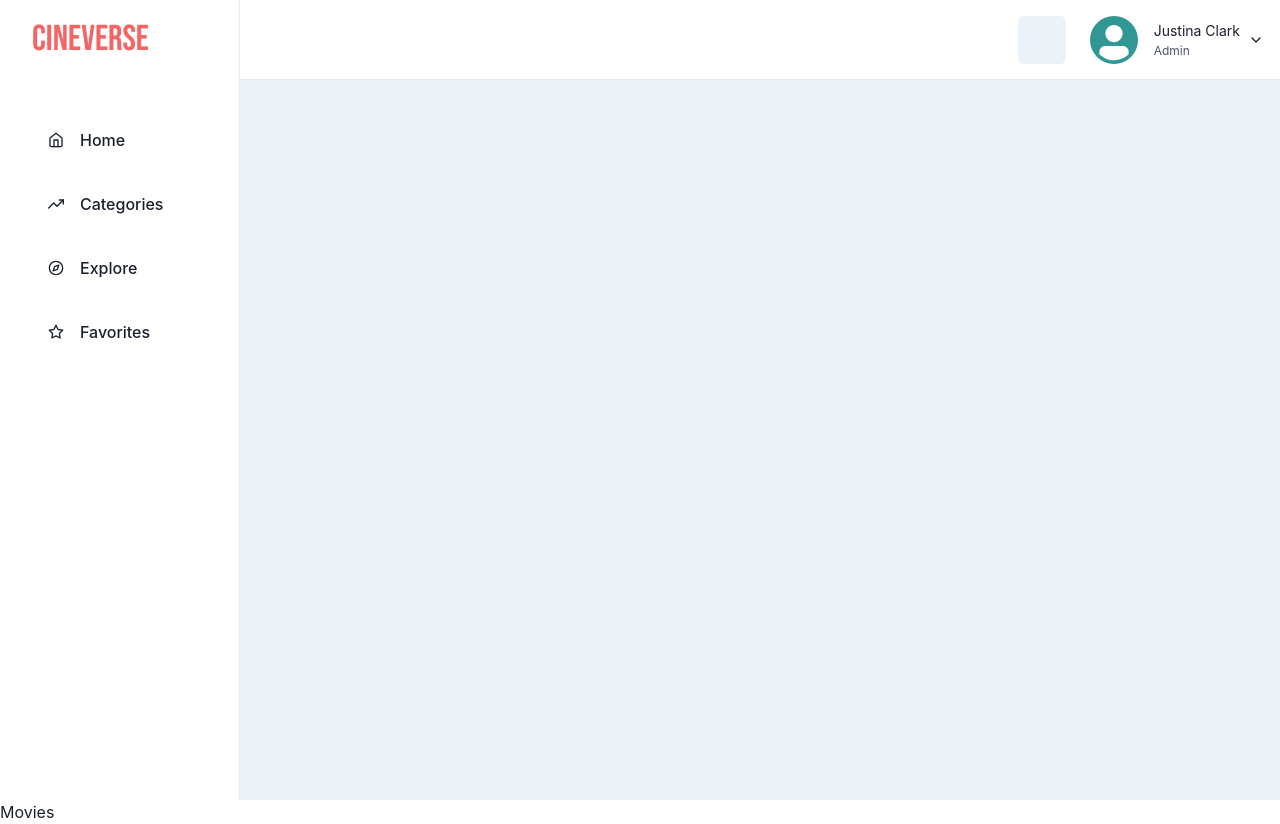
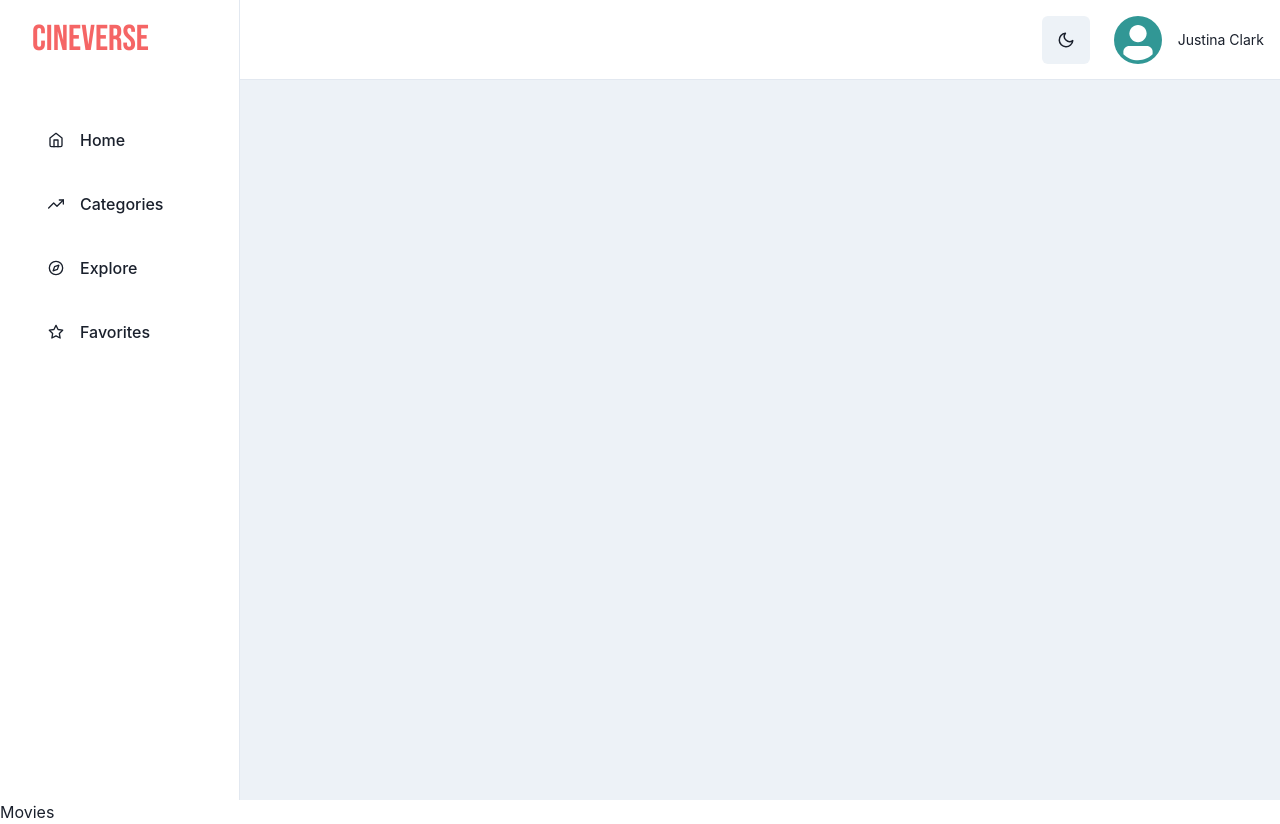
Before and after one commit to shreyaspathak11/cineverse-app, a React (Create React App) app: page / in a window 1280 px wide. Built offline with nearby package versions, Linux system fonts and the light colour scheme.

Commit message:
nav side bars complete

```diff
--- a/src/component/Navbar/Navbar.jsx
+++ b/src/component/Navbar/Navbar.jsx
@@ -20,15 +20,14 @@ import {
   MenuItem,
   MenuList,
   useColorMode,
-  Button,
 } from '@chakra-ui/react';
+
 import {
   FiHome,
   FiTrendingUp,
   FiCompass,
   FiStar,
   FiMenu,
-  FiChevronDown,
   FiSun,
   FiMoon
 } from 'react-icons/fi';
@@ -48,15 +47,7 @@ const Navbar = () => {
   return (
     <Box minH="100vh" bg={bg}>
       <SidebarContent onClose={onClose} display={{ base: 'none', md: 'block' }} />
-      <Drawer
-        autoFocus={false}
-        isOpen={isOpen}
-        placement="left"
-        onClose={onClose}
-        returnFocusOnClose={false}
-        onOverlayClick={onClose}
-        size="full"
-      >
+      <Drawer autoFocus={false} isOpen={isOpen} placement="left" onClose={onClose} returnFocusOnClose={false} onOverlayClick={onClose} size="full" >
         <DrawerContent>
           <SidebarContent onClose={onClose} />
         </DrawerContent>
@@ -74,16 +65,7 @@ const SidebarContent = ({ onClose, ...rest }) => {
   const bgBox = useColorModeValue('white', 'gray.900');
 
   return (
-    <Box
-      transition="3s ease"
-      bg={bgBox}
-      borderRight="1px"
-      borderRightColor={useColorModeValue('gray.200', 'gray.700')}
-      w={{ base: 'full', md: 60 }}
-      pos="fixed"
-      h="full"
-      {...rest}
-    >
+    <Box transition="3s ease" bg={bgBox} borderRight="1px" borderRightColor={useColorModeValue('gray.200', 'gray.700')} w={{ base: 'full', md: 60 }} pos="fixed" h="full" >
       <Flex h="20" alignItems="center" mx="8" justifyContent="space-between">
         <Text fontSize="4xl" fontFamily="Bebas Neue" textAlign="center" color="red.400">
           CINEVERSE
@@ -103,28 +85,11 @@ const SidebarContent = ({ onClose, ...rest }) => {
 
 const NavItem = ({ icon, children }) => {
   return (
-    <Link href="#" textDecoration="none" _focus={{ boxShadow: 'none' }}>
-      <Flex
-        align="center"
-        p="4"
-        mx="4"
-        borderRadius="lg"
-        role="group"
-        cursor="pointer"
-        _hover={{
-          bg: 'red.400',
-          color: 'white',
-        }}
-      >
+    <Link  style={{ textDecoration: 'none' }}>
+      <Flex align="center" p="4"  mx="4" borderRadius="lg" role="group" cursor="pointer"
+        _hover={{ bg: 'red.400', color: 'white',}}>
         {icon && (
-          <Icon
-            mr="4"
-            fontSize="16"
-            _groupHover={{
-              color: 'white',
-            }}
-            as={icon}
-          />
+          <Icon mr="4" fontSize="16" _groupHover={{ color: 'white'}} as={icon} />
         )}
         <Text fontSize="md" fontWeight="medium">
           {children}
@@ -140,64 +105,35 @@ const MobileNav = ({ onOpen }) => {
   const bg = useColorModeValue('white', 'gray.900');
 
   return (
-    <Flex
-      ml={{ base: 0, md: 60 }}
-      px={{ base: 4, md: 4 }}
-      height="20"
-      alignItems="center"
-      bg={bg}
-      borderBottomWidth="1px"
-      borderBottomColor={borderColor}
-      justifyContent={{ base: 'space-between', md: 'flex-end' }}
-    >
-      <IconButton
-        display={{ base: 'flex', md: 'none' }}
-        onClick={onOpen}
-        variant="outline"
-        aria-label="open menu"
-        icon={<FiMenu />}
-      />
+    <Flex ml={{ base: 0, md: 60 }} px={{ base: 4, md: 4 }} height="20" alignItems="center" bg={bg} borderBottomWidth="1px"  borderBottomColor={borderColor} justifyContent={{ base: 'space-between', md: 'flex-end' }}>
+{/* Menu on mobile mode */}
+      <IconButton display={{ base: 'flex', md: 'none' }} onClick={onOpen}  variant="outline" aria-label="open menu"
+      icon={<FiMenu />} />
 
       <Text display={{ base: 'flex', md: 'none' }} fontSize="4xl" fontFamily="Bebas Neue" textAlign="center" color="red.400">
         CINEVERSE
       </Text>
 
       <HStack spacing={{ base: '0', md: '6' }}>
-        <Button
-          size="lg"
-          aria-label="Toggle Color Mode"
-          onClick={toggleColorMode}
-          icon={colorMode === 'dark' ? <FiMoon /> : <FiSun />}
+        <IconButton size="lg" aria-label="Toggle Color Mode" onClick={toggleColorMode}
+        icon={colorMode === 'light' ? <FiMoon /> : <FiSun />}
         />
+
+{/* Avatar Section and Profile Sign out menu */}
+
         <Flex alignItems="center">
           <Menu>
-            <MenuButton
-              py={2}
-              transition="all 0.3s"
-              _focus={{ boxShadow: 'none' }}
-            >
+            <MenuButton py={2} transition="all 0.3s" _focus={{ boxShadow: 'none' }} >
               <HStack>
                 <Avatar bg="teal.500" />
-                <VStack
-                  display={{ base: 'none', md: 'flex' }}
-                  alignItems="flex-start"
-                  spacing="1px"
-                  ml="2"
-                >
+                <VStack display={{ base: 'none', md: 'flex' }} alignItems="flex-start" spacing="1px" ml="2">
                   <Text fontSize="sm">Justina Clark</Text>
-                  <Text fontSize="xs" color="gray.600">
-                    Admin
-                  </Text>
                 </VStack>
-                <Box display={{ base: 'none', md: 'flex' }}>
-                  <FiChevronDown />
-                </Box>
+
               </HStack>
             </MenuButton>
             <MenuList bg={bg} borderColor={borderColor}>
               <MenuItem>Profile</MenuItem>
-              <MenuItem>Settings</MenuItem>
-              <MenuItem>Billing</MenuItem>
               <MenuDivider />
               <MenuItem>Sign out</MenuItem>
             </MenuList>
```
